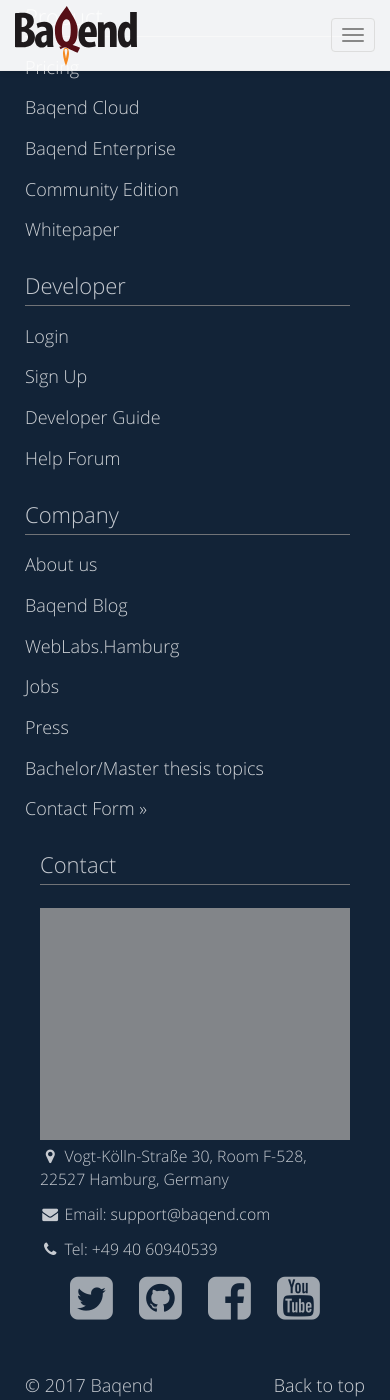
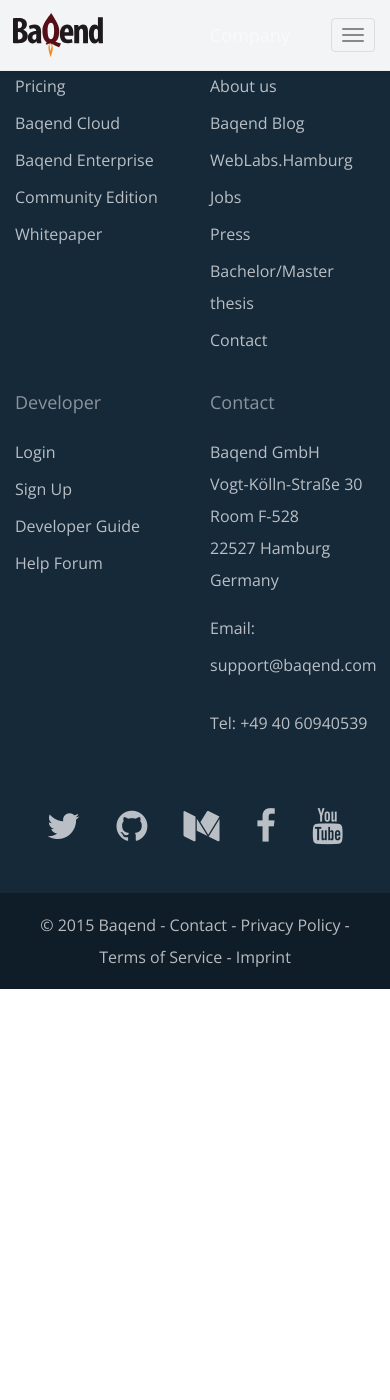
Before and after one commit to Baqend/guide, an MkDocs documentation site: the page built from src/index.md, in a window 390 px wide and 1400 px high, scrolled down 6179 px. Built offline with MkDocs 1.6.1, drawn with Linux system fonts in a browser that asks for light colours; comment, search, counter and statistics services are not loaded; old or Windows-style settings are respelled for this version of MkDocs; after the commit the page ends 7168 px from its top, so only the background shows below that.

Commit message:
theme update

```diff
--- a/theme/footer.html
+++ b/theme/footer.html
@@ -1,65 +1,75 @@
 <div id="footer">
-    <div class="container box">
-        <div class="col-md-3 sitemap">
-            <h2>Product</h2>
-            <a href="https://www.baqend.com/pricing.html">Pricing</a>
-            <a href="https://www.baqend.com/product.html">Baqend Cloud</a>
-            <a href="https://www.baqend.com/product.html#enterprise-features">Baqend Enterprise</a>
-            <a href="https://www.baqend.com/product.html#download">Community Edition</a>
-            <a href="https://www.baqend.com/files/whitepaper_3pages.pdf">Whitepaper</a>
-            <h2>Developer</h2>
+  <div class="container">
+    <div class="row">
+
+      <div class="col-xs-6 col-sm-3 sitemap">
+        <h4>Product</h4>
+        <a href="pricing.html">Pricing</a>
+        <a href="product.html">Baqend Cloud</a>
+        <a href="product.html#enterprise-features">Baqend Enterprise</a>
+        <a href="product.html#download">Community Edition</a>
+        <a href="files/whitepaper_3pages.pdf">Whitepaper</a>
+      </div>
+
+      <div class="col-xs-6 col-sm-3 sitemap">
+        <h4>Company</h4>
+        <a href="about.html">About us</a>
+        <a href="https://medium.baqend.com">Baqend Blog</a>
+        <a href="http://www.weblabs.hamburg/">WebLabs.Hamburg</a>
+        <a href="hiring.html">Jobs</a>
+        <a href="press.html">Press</a>
+        <a href="http://thesis.app.baqend.com/">Bachelor/Master thesis</a>
+        <a href="#" data-toggle="modal" data-target="#contact" role="button">Contact
+      </div>
+
+      <div class="col-xs-6 col-sm-3 sitemap">
+        <h4>Developer</h4>
         <a href="https://dashboard.baqend.com/login">Login</a>
         <a href="https://dashboard.baqend.com/register">Sign Up</a>
-            <a href="https://www.baqend.com/guide/">Developer Guide</a>
-            <a href="https://community.baqend.com/">Help Forum</a>
+        <a href="/guide">Developer Guide</a>
+        <a href="https://stackoverflow.com/questions/tagged/baqend/">Help Forum</a>
       </div>
-        <div class="col-md-3 sitemap">
-            <h2>Company</h2>
-            <a href="https://www.baqend.com/about.html">About us</a>
-            <a href="https://medium.baqend.com">Baqend Blog</a>
-            <a href="http://www.weblabs.hamburg/">WebLabs.Hamburg</a>
-            <a href="https://www.baqend.com/hiring.html">Jobs</a>
-            <a href="https://www.baqend.com/press.html">Press</a>
-            <a href="http://tiny.cc/orestes">Bachelor/Master thesis topics</a>
-            <a href="#" data-toggle="modal" data-target="#contact" role="button">Contact
-                Form &raquo;</a>
-        </div>
-        <div class="col-md-6">
-            <h2>Contact</h2>
-            <a href="https://www.google.com/maps/place/Vogt-Kölln-Straße+30,+22527+Hamburg">
-                <img src="https://www.baqend.com/img/map.3dd27476.png" alt="Location of Baqend">
-            </a>
-            <p class="small">
-                <span class="fa fa-fw fa-map-marker"></span>
-                <span>Vogt-Kölln-Straße 30, Room F-528, 22527 Hamburg, Germany</span>
+
+      <div class="col-xs-6 col-sm-3 contact">
+        <h4>Contact</h4>
+        <p class="contact-information">
+          <span>
+            Baqend GmbH<br />
+            Vogt-Kölln-Straße 30<br />
+            Room F-528<br />
+            22527 Hamburg<br />
+            Germany
+          </span>
         </p>
-            <p class="small">
-                <span class="fa fa-fw fa-envelope"></span>
-                Email: <a href="mailto:support@baqend.com">support@baqend.com</a>
+        <p class="contact-information">
+          Email: <a style="display: inline-block" href="mailto:support@baqend.com">support@baqend.com</a>
         </p>
-            <p class="small">
-                <span class="fa fa-fw fa-phone"></span>
-                Tel: <a href="tel:+494060940539">+49 40 60940539</a>
+        <p class="contact-information">
+          Tel: <a style="display: inline-block" href="tel:+494060940539">+49 40 60940539</a>
         </p>
       </div>
-        <div class="col-md-12 text-center social">
-            <a href="https://twitter.com/baqendcom"><i class="fa fa-twitter-square fa-fw"></i></a>
-            <a href="https://github.com/Baqend"><i class="fa fa-github-square fa-fw"></i></a>
-            <a href="https://www.facebook.com/baqend"><i class="fa fa-facebook-square fa-fw"></i></a>
-            <a href="https://www.youtube.com/channel/UCsImg6Ts8UEp6-7LE9CP2-Q"><i class="fa fa-youtube-square fa-fw"></i></a>
     </div>
 
+    <div class="row">
+      <div class="col-md-12 text-center social">
+        <a href="https://twitter.com/baqendcom"><i class="fa fa-twitter fa-fw"></i></a>
+        <a href="https://github.com/Baqend"><i class="fa fa-github fa-fw"></i></a>
+        <a href="https://github.com/Baqend"><i class="fa fa-medium fa-fw"></i></a>
+        <a href="https://www.facebook.com/baqend"><i class="fa fa-facebook fa-fw"></i></a>
+        <a href="https://www.youtube.com/channel/UCsImg6Ts8UEp6-7LE9CP2-Q"><i class="fa fa-youtube fa-fw"></i></a>
+      </div>
+    </div>
+
+  </div>
   <footer>
-            <hr>
-            <p class="pull-right back-to-top"><a href="#top">Back to top</a></p>
-
-            <p class="legal">
-                <span>&copy; 2017 Baqend</span> &centerdot;
-                <a href="mailto:info@baqend.com">Contact</a> &centerdot;
-                <a href="https://dashboard.baqend.com/privacy">Privacy Policy</a> &centerdot;
-                <a href="https://dashboard.baqend.com/terms">Terms of Service</a> &centerdot;
+    <div class="container">
+      <div class="legal text-center">
+        <span>&copy; 2015 Baqend</span> -
+        <a href="mailto:info@baqend.com">Contact</a> -
+        <a href="https://dashboard.baqend.com/privacy">Privacy Policy</a> -
+        <a href="https://dashboard.baqend.com/terms">Terms of Service</a> -
         <a href="https://dashboard.baqend.com/imprint">Imprint</a>
-            </p>
+      </div>
+    </div>
   </footer>
 </div>
-</div>
--- a/theme/nav.html
+++ b/theme/nav.html
@@ -1,5 +1,5 @@
 <div class="navbar navbar-default navbar-fixed-top" role="navigation">
-    <div class="container">
+    <div class="navbar-inner container">
 
         <!-- Collapsed navigation -->
         <div class="navbar-header">
@@ -12,7 +12,7 @@
             </button>
 
             <!-- Main title -->
-            <a class="navbar-brand" href="http://www.baqend.com"><img src="{{ base_url }}/img/baqend_logo.svg"></a>
+            <a class="navbar-brand" href="http://www.baqend.com"><img style="margin:0;" src="{{ base_url }}/img/baqend_logo.svg"></a>
         </div>
 
         <!-- Expanded navigation -->
```
Also changed, not shown: theme/css/bootstrap-baqend.min.css. Lines whose indentation alone changed are shown as unchanged.
